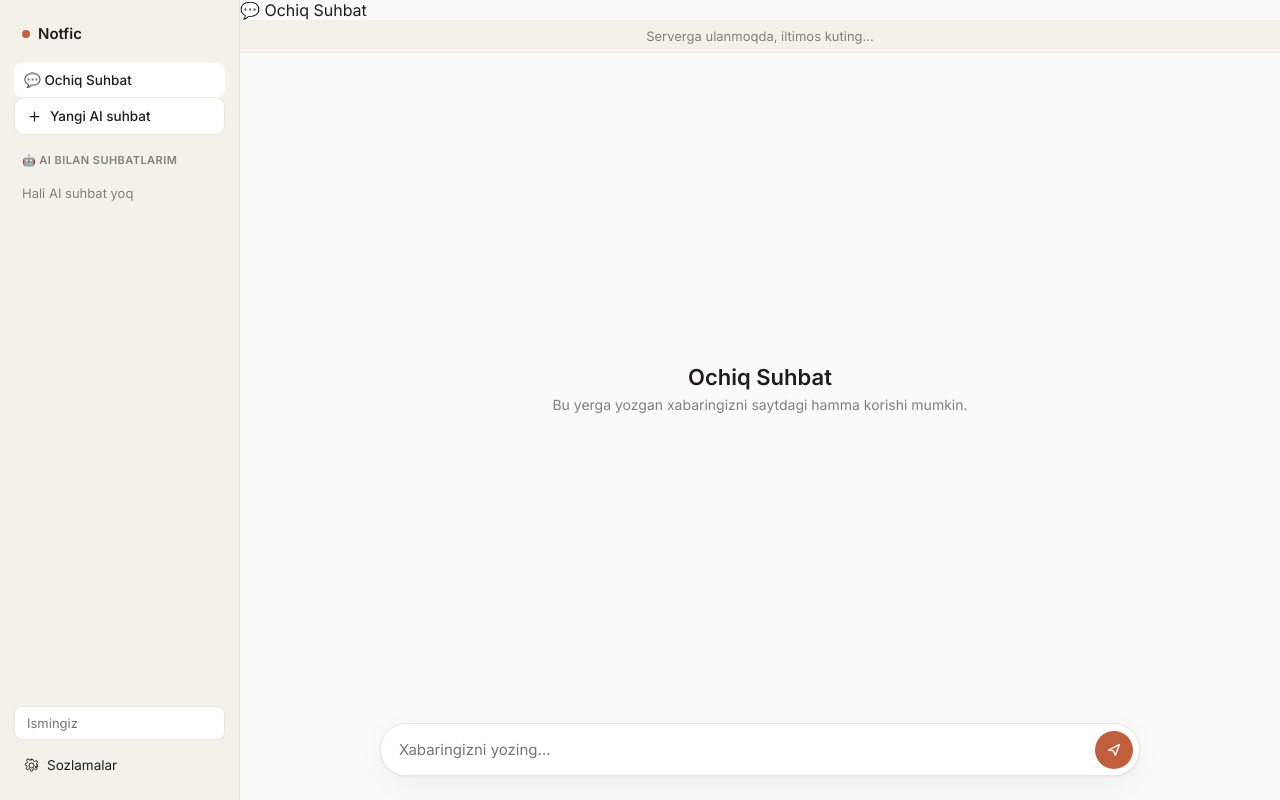
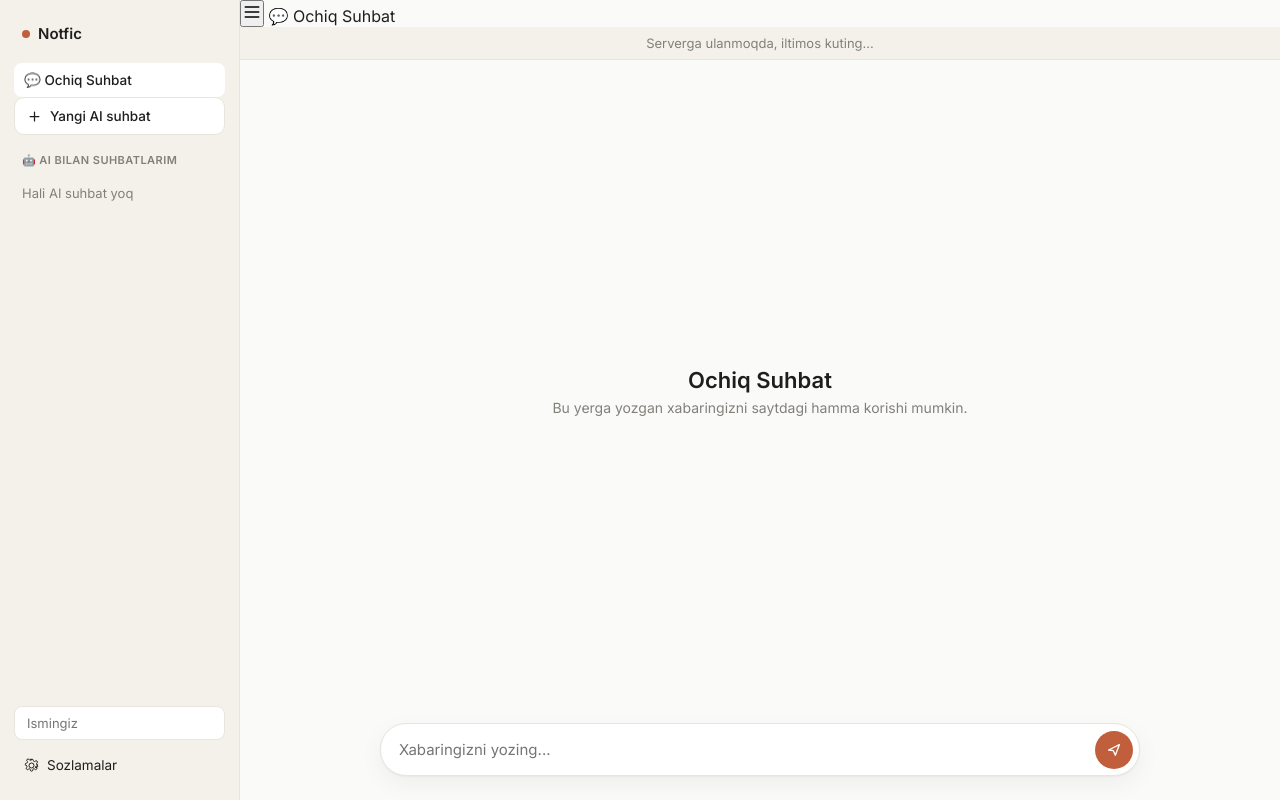
Before and after one commit to salohiddinbtrv-star/salohiddinbtrv, a Flask app: page / in a window 1280 px wide. Run offline with Flask 3, Linux system fonts and the light colour scheme; some libraries are stand-ins or nearby versions.

Commit message:
index.html yangilandi

```diff
--- a/templates/index.html
+++ b/templates/index.html
@@ -12,7 +12,9 @@
 
     <div class="app">
 
-        <aside class="sidebar">
+        <div id="sidebar-overlay" class="sidebar-overlay" onclick="closeSidebar()"></div>
+
+        <aside class="sidebar" id="sidebar">
             <div class="sidebar-brand">
                 <span class="dot"></span>
                 <span>Notfic</span>
@@ -43,6 +45,9 @@
 
         <main class="main">
             <div class="chat-header">
+                <button class="hamburger-btn" onclick="openSidebar()" aria-label="Menyu">
+                    <svg width="20" height="20" viewBox="0 0 24 24" fill="none"><path d="M4 6H20M4 12H20M4 18H20" stroke="currentColor" stroke-width="2" stroke-linecap="round"/></svg>
+                </button>
                 <span id="chat-header-title">💬 Ochiq Suhbat</span>
             </div>
 
```
